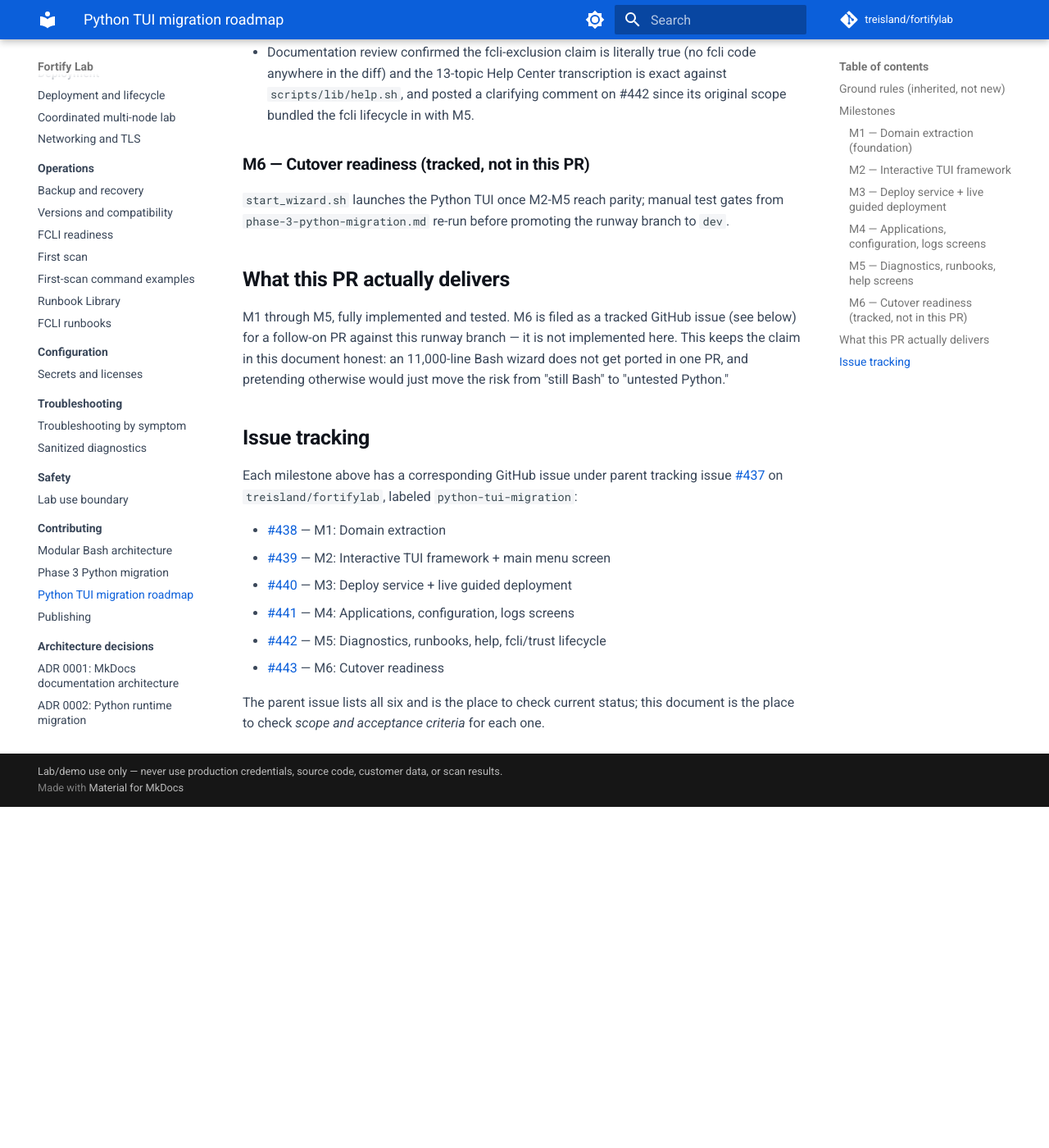
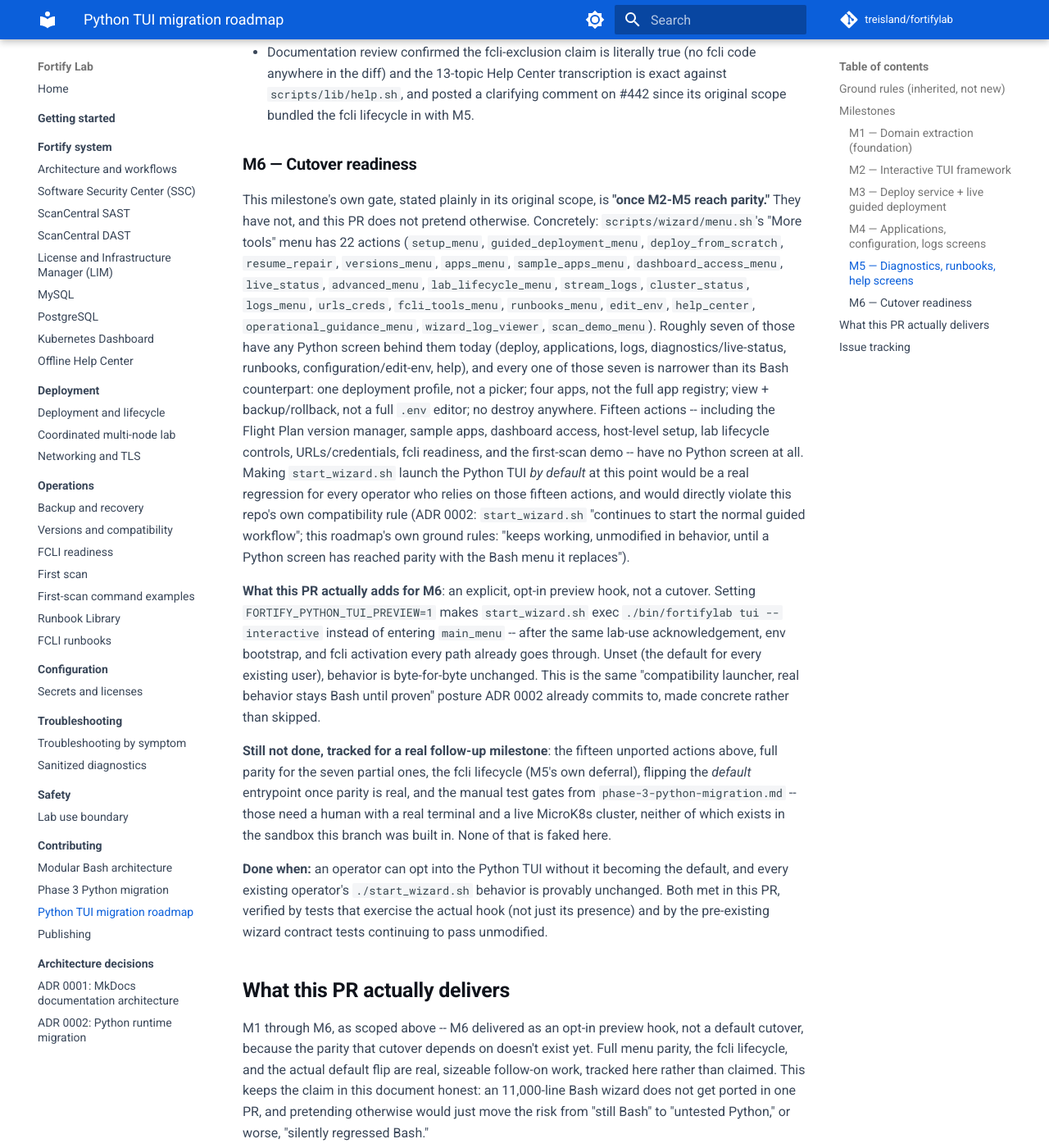
Before and after one commit to treisland/fortifylab, an MkDocs documentation site: the page built from docs/development/python-tui-roadmap.md, in a window 1280 px wide and 1400 px high, scrolled down 5805 px. Shown: the whole window at 82% size. Built offline with MkDocs 1.6.1 and Material for MkDocs 9.7.7, drawn with Linux system fonts in a browser that asks for light colours; comment, search, counter and statistics services are not loaded; before the commit the page ends 6789 px from its top, so only the background shows below that.

Commit message:
Add M6 opt-in Python TUI preview hook (not a default cutover)
M6's own stated gate is "start_wizard.sh launches the Python TUI once
M2-M5 reach parity." They haven't: of the 22 actions in menu.sh's "More
tools" menu, roughly 7 have any Python screen behind them (deploy,
applications, logs, diagnostics, runbooks, configuration, help), and
every one of those 7 is narrower than its Bash counterpart (one
deployment profile not a picker, 4 apps not the full registry, view +
backup/rollback not a full editor, no destroy anywhere). 15 actions --
Flight Plans, sample apps, dashboard access, host setup, lab lifecycle,
URLs/credentials, fcli readiness, the first-scan demo -- have no Python
screen at all.

Flipping start_wizard.sh's default entrypoint at this point would be a
real regression for operators relying on those 15 actions, and would
violate this repo's own compatibility rule (ADR 0002: start_wizard.sh
"continues to start the normal guided workflow" until parity is real).

So M6 lands here as what's honestly deliverable: an explicit opt-in hook.
Setting FORTIFY_PYTHON_TUI_PREVIEW=1 execs `./bin/fortifylab tui
--interactive` instead of entering main_menu, after the same
acknowledgement/bootstrap/fcli-activation path every run already takes.
Unset (every existing user's default), behavior is unchanged -- verified
by a functional test that actually exercises the hook end into the real
Python entrypoint, plus the pre-existing wizard contract tests passing
unmodified.

Full menu parity, the fcli lifecycle, the actual default flip, and the
manual test gates from phase-3-python-migration.md (which need a human
with a real terminal and a live cluster) remain real follow-on work,
tracked in the roadmap rather than claimed done.

Co-Authored-By: Claude Sonnet 5 <noreply@anthropic.com>
Claude-Session: https://claude.ai/code/session_01StqHJpJsG59x1rMFKLvWRk

```diff
--- a/docs/development/python-tui-roadmap.md
+++ b/docs/development/python-tui-roadmap.md
@@ -266,19 +266,67 @@ content. All met in this PR.
   clarifying comment on #442 since its original scope bundled the fcli
   lifecycle in with M5.
 
-### M6 — Cutover readiness (tracked, not in this PR)
+### M6 — Cutover readiness
 
-`start_wizard.sh` launches the Python TUI once M2-M5 reach parity; manual
-test gates from `phase-3-python-migration.md` re-run before promoting the
-runway branch to `dev`.
+This milestone's own gate, stated plainly in its original scope, is
+**"once M2-M5 reach parity."** They have not, and this PR does not pretend
+otherwise. Concretely: `scripts/wizard/menu.sh`'s "More tools" menu has 22
+actions (`setup_menu`, `guided_deployment_menu`, `deploy_from_scratch`,
+`resume_repair`, `versions_menu`, `apps_menu`, `sample_apps_menu`,
+`dashboard_access_menu`, `live_status`, `advanced_menu`,
+`lab_lifecycle_menu`, `stream_logs`, `cluster_status`, `logs_menu`,
+`urls_creds`, `fcli_tools_menu`, `runbooks_menu`, `edit_env`,
+`help_center`, `operational_guidance_menu`, `wizard_log_viewer`,
+`scan_demo_menu`). Roughly seven of those have any Python screen behind
+them today (deploy, applications, logs, diagnostics/live-status,
+runbooks, configuration/edit-env, help), and every one of those seven is
+narrower than its Bash counterpart: one deployment profile, not a picker;
+four apps, not the full app registry; view + backup/rollback, not a full
+`.env` editor; no destroy anywhere. Fifteen actions -- including the
+Flight Plan version manager, sample apps, dashboard access, host-level
+setup, lab lifecycle controls, URLs/credentials, fcli readiness, and the
+first-scan demo -- have no Python screen at all. Making `start_wizard.sh`
+launch the Python TUI *by default* at this point would be a real
+regression for every operator who relies on those fifteen actions, and
+would directly violate this repo's own compatibility rule (ADR 0002:
+`start_wizard.sh` "continues to start the normal guided workflow"; this
+roadmap's own ground rules: "keeps working, unmodified in behavior, until
+a Python screen has reached parity with the Bash menu it replaces").
+
+**What this PR actually adds for M6**: an explicit, opt-in preview hook,
+not a cutover. Setting `FORTIFY_PYTHON_TUI_PREVIEW=1` makes
+`start_wizard.sh` exec `./bin/fortifylab tui --interactive` instead of
+entering `main_menu` -- after the same lab-use acknowledgement, env
+bootstrap, and fcli activation every path already goes through. Unset (the
+default for every existing user), behavior is byte-for-byte unchanged.
+This is the same "compatibility launcher, real behavior stays Bash until
+proven" posture ADR 0002 already commits to, made concrete rather than
+skipped.
+
+**Still not done, tracked for a real follow-up milestone**: the fifteen
+unported actions above, full parity for the seven partial ones, the fcli
+lifecycle (M5's own deferral), flipping the *default* entrypoint once
+parity is real, and the manual test gates from
+`phase-3-python-migration.md` -- those need a human with a real terminal
+and a live MicroK8s cluster, neither of which exists in the sandbox this
+branch was built in. None of that is faked here.
+
+**Done when:** an operator can opt into the Python TUI without it
+becoming the default, and every existing operator's `./start_wizard.sh`
+behavior is provably unchanged. Both met in this PR, verified by tests
+that exercise the actual hook (not just its presence) and by the
+pre-existing wizard contract tests continuing to pass unmodified.
 
 ## What this PR actually delivers
 
-M1 through M5, fully implemented and tested. M6 is filed as a tracked
-GitHub issue (see below) for a follow-on PR against this runway branch —
-it is not implemented here. This keeps the claim in this document honest:
-an 11,000-line Bash wizard does not get ported in one PR, and pretending
-otherwise would just move the risk from "still Bash" to "untested Python."
+M1 through M6, as scoped above -- M6 delivered as an opt-in preview hook,
+not a default cutover, because the parity that cutover depends on doesn't
+exist yet. Full menu parity, the fcli lifecycle, and the actual default
+flip are real, sizeable follow-on work, tracked here rather than claimed.
+This keeps the claim in this document honest: an 11,000-line Bash wizard
+does not get ported in one PR, and pretending otherwise would just move
+the risk from "still Bash" to "untested Python," or worse, "silently
+regressed Bash."
 
 ## Issue tracking
 
```
Also changed, not shown: 2 other files.
